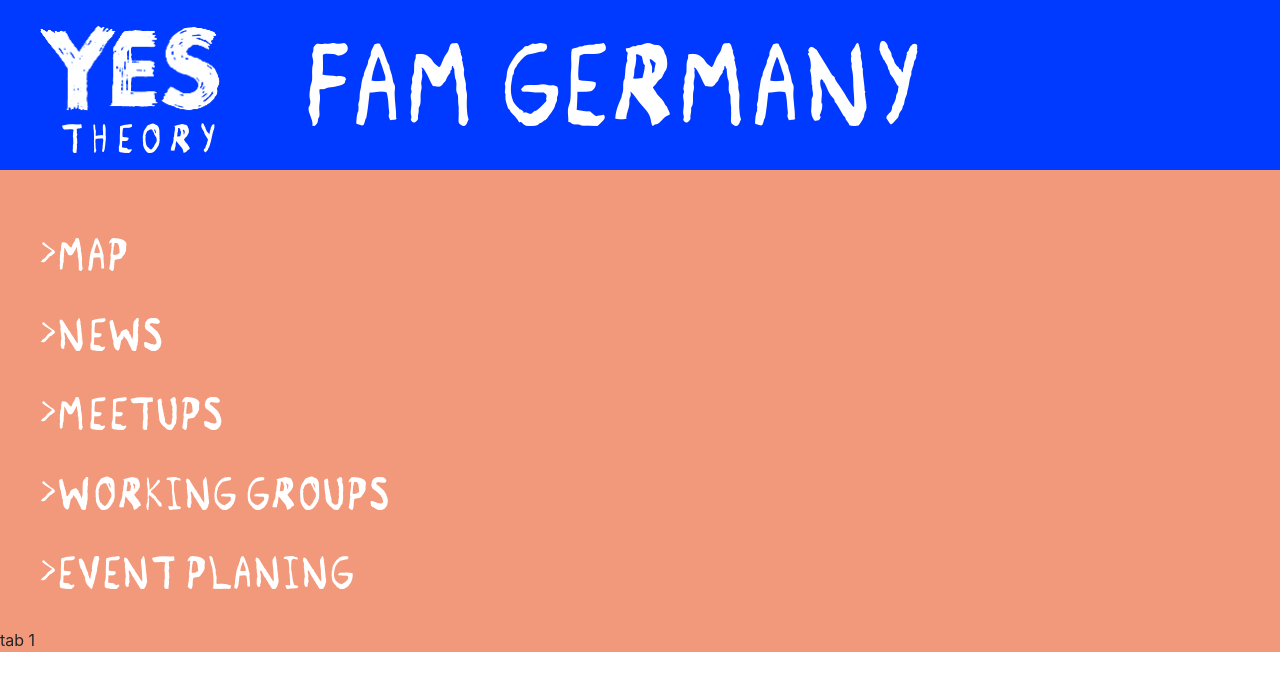
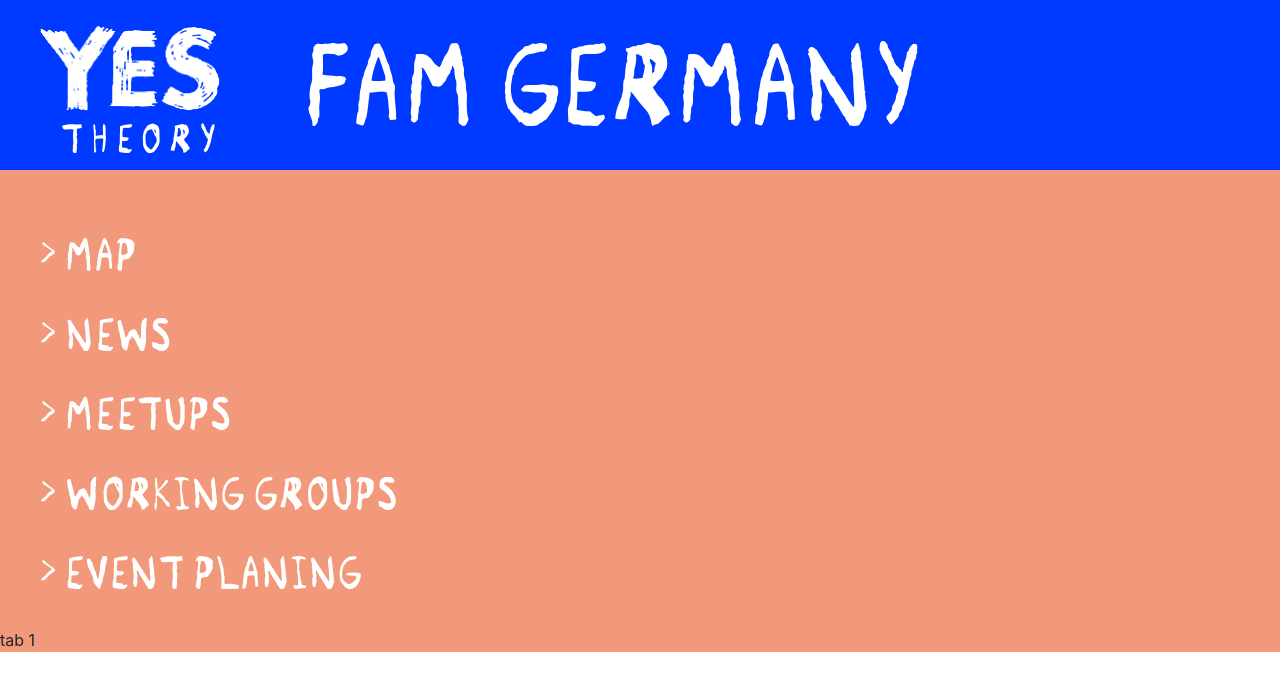
Before and after one commit to Yes-Theory/yes-theory.github.io, a Jekyll site: the page built from preview.md, in a window 1280 px wide. Shown: the top 691 px of the page. Built offline with Jekyll 4.4.1, drawn with Linux system fonts in a browser that asks for light colours.

Commit message:
added css

```diff
--- a/assets/css/preview.scss
+++ b/assets/css/preview.scss
@@ -12,7 +12,7 @@
 
 header{
     height: 170px;
-    background-color:$mainColor;
+    background-color: $mainColor;
     position: relative;
     .logo{
         display: block;
@@ -57,9 +57,14 @@
                 font-family: $remnant;
                 display: inline;
                 color: white;
+                margin: 0 8px 0 0;
             }
             &.active{
                 font-size: 50px;
+            }
+            &:hover{
+                text-decoration: none;
+                color: $mainColor;
             }
             font-family: $remnant;
             font-size: 33px;
```
